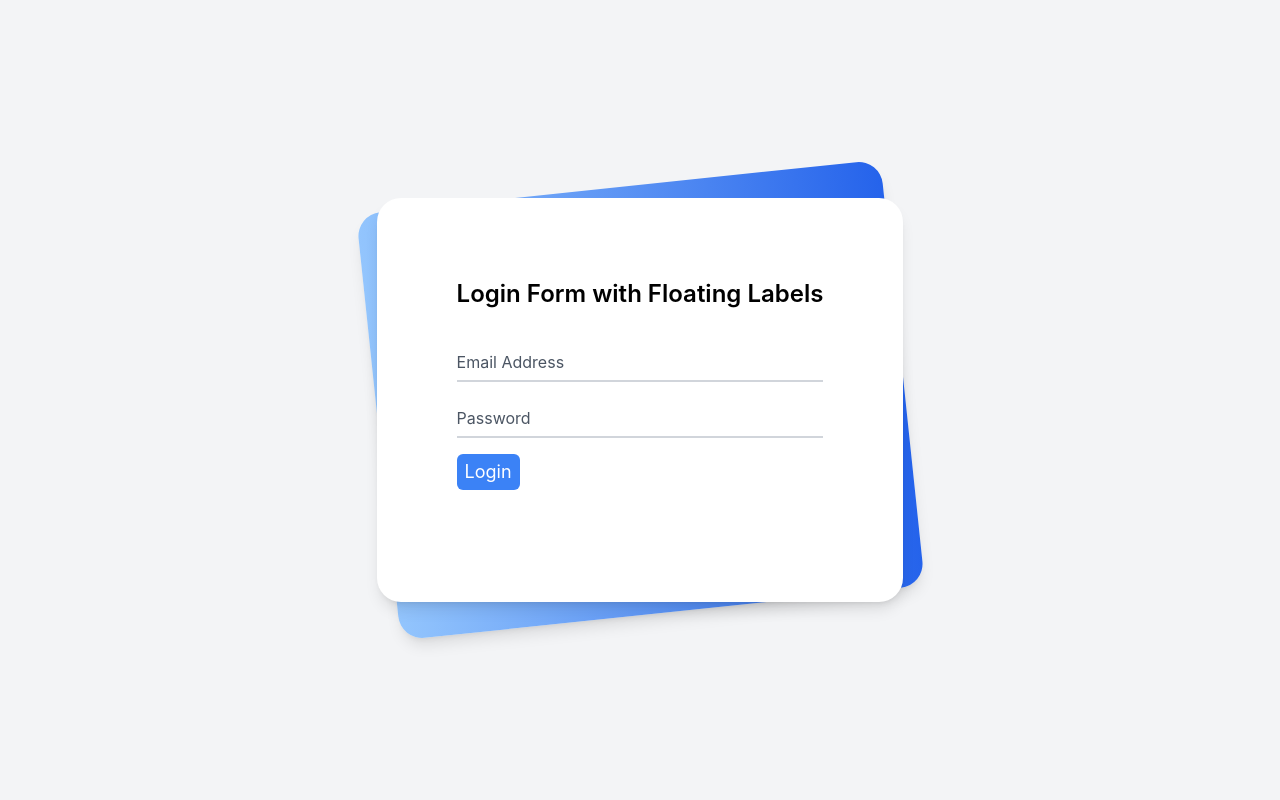
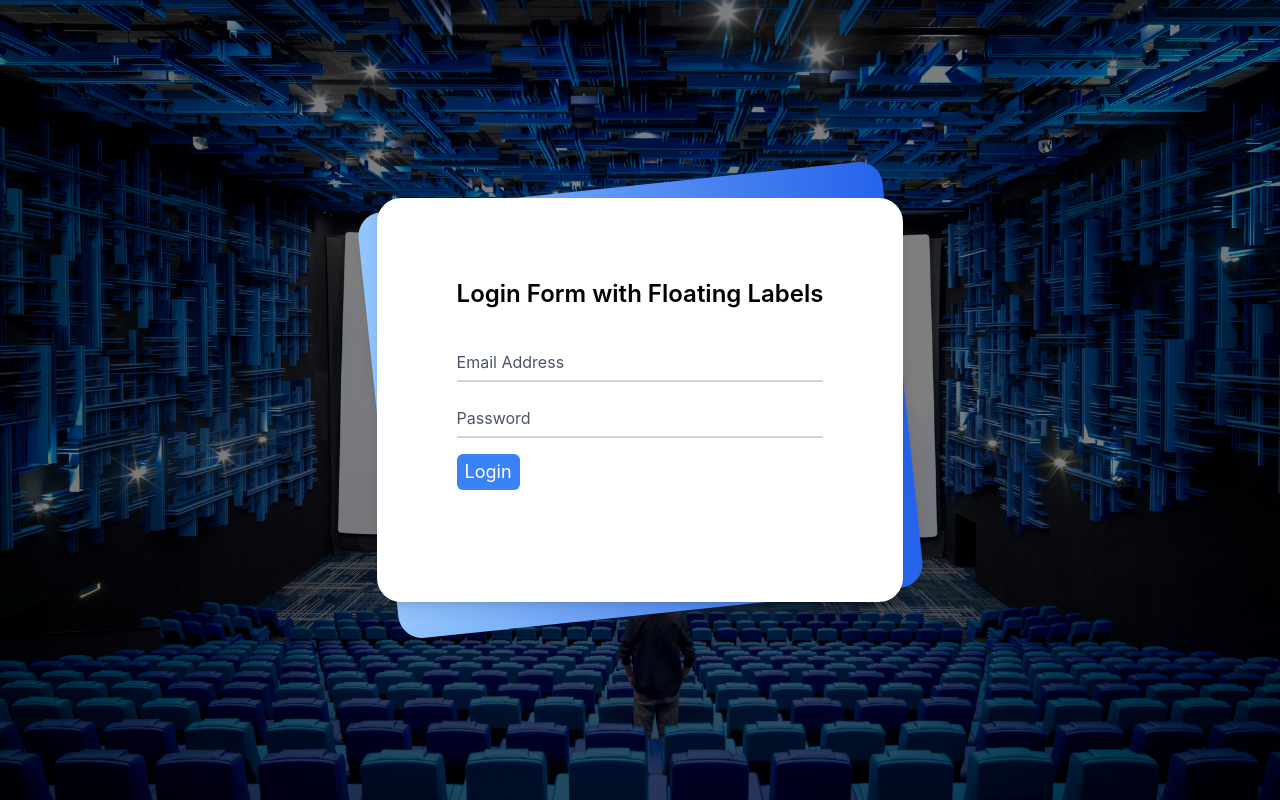
Before and after one commit to farkas1070/MovieSeatTrackerApp, a React (Create React App) app in the folder movieseattracker/: page /Login in a window 1280 px wide. Built offline with nearby package versions, Linux system fonts and the light colour scheme.

Commit message:
added login

```diff
--- a/movieseattracker/package.json
+++ b/movieseattracker/package.json
@@ -11,6 +11,7 @@
     "react-dom": "^18.2.0",
     "react-router-dom": "^6.16.0",
     "react-scripts": "5.0.1",
+    "react-toastify": "^9.1.3",
     "web-vitals": "^2.1.4"
   },
   "scripts": {
--- a/movieseattracker/src/Views/Login/Login.js
+++ b/movieseattracker/src/Views/Login/Login.js
@@ -1,9 +1,58 @@
-import React from "react";
-import { signInWithEmailAndPassword ,onAuthStateChanged} from "firebase/auth";
+import React, { useState } from "react";
+import { signInWithEmailAndPassword, onAuthStateChanged } from "firebase/auth";
+import Loginpic from "../../Assets/Login/Login.jpg";
+import { useNavigate } from "react-router-dom";
+import { auth } from "../../firebase-config";
+import { toast } from "react-toastify";
+import "react-toastify/dist/ReactToastify.css";
 const Login = () => {
+  const [email, setEmail] = useState("");
+  const [password, setPassword] = useState("");
+
+  const handleEmailChange = (event) => setEmail(event.target.value);
+  const handlePasswordChange = (event) => setPassword(event.target.value);
+
+  const navigate = useNavigate();
+  const handleNavigateClick = () => navigate("/Home");
+
+  const showToast = () => {
+    toast.error("Wrong Password, or User doesn't exist"); // Show a success toast
+  };
+
+  const loginUser = async () => {
+    try {
+      await signInWithEmailAndPassword(auth, email, password);
+      handleNavigateClick();
+    } catch (error) {
+      if (error) {
+        showToast()
+      }
+    }
+  };
   return (
-    <div class="min-h-screen bg-gray-100 py-6 flex flex-col justify-center sm:py-12">
-      <div class="relative py-3 sm:max-w-xl sm:mx-auto">
+    <div
+      style={{
+        backgroundImage: `url(${Loginpic})`,
+        backgroundSize: "cover", // You can adjust these properties as needed
+        backgroundRepeat: "no-repeat",
+        backgroundPosition: "center",
+        position: "relative", // Make sure the parent div is relative
+      }}
+      class="min-h-screen  py-6 flex flex-col justify-center sm:py-12 items-center"
+    >
+      <div
+        style={{
+          position: "absolute",
+          top: 0,
+          left: 0,
+          width: "100%",
+          height: "100%",
+
+          backgroundColor: "rgba(0, 0, 0, 0.5)", // Adjust the opacity (0.5 for 50% darkness)
+        }}
+        className="flex items-center justify-center"
+      >
+        <div class="relative py-3 sm:max-w-xl sm:mx-auto ">
           <div class="absolute inset-0 bg-gradient-to-r from-blue-300 to-blue-600 shadow-lg transform -skew-y-6 sm:skew-y-0 sm:-rotate-6 sm:rounded-3xl"></div>
           <div class="relative px-4 py-10 bg-white shadow-lg sm:rounded-3xl sm:p-20">
             <div class="max-w-md mx-auto">
@@ -20,6 +69,8 @@ const Login = () => {
                       id="email"
                       name="email"
                       type="text"
+                      value={email}
+                      onChange={handleEmailChange}
                       class="peer placeholder-transparent h-10 w-full border-b-2 border-gray-300 text-gray-900 focus:outline-none focus:borer-rose-600"
                       placeholder="Email address"
                     />
@@ -36,6 +87,8 @@ const Login = () => {
                       id="password"
                       name="password"
                       type="password"
+                      value={password}
+                      onChange={handlePasswordChange}
                       class="peer placeholder-transparent h-10 w-full border-b-2 border-gray-300 text-gray-900 focus:outline-none focus:borer-rose-600"
                       placeholder="Password"
                     />
@@ -47,9 +100,17 @@ const Login = () => {
                     </label>
                   </div>
                   <div class="relative">
-                  <button class="bg-blue-500 text-white rounded-md px-2 py-1">
+                    <button
+                      type="button"
+                      onClick={(e) => {
+                        e.preventDefault();
+                        loginUser();
+                      }}
+                      class="bg-blue-500 text-white rounded-md px-2 py-1"
+                    >
                       Login
                     </button>
+                  </div>
                 </div>
               </div>
             </div>
--- a/movieseattracker/src/index.js
+++ b/movieseattracker/src/index.js
@@ -3,11 +3,14 @@ import ReactDOM from 'react-dom/client';
 import './index.css';
 import App from './App';
 import reportWebVitals from './reportWebVitals';
+import { ToastContainer } from "react-toastify";
+import "react-toastify/dist/ReactToastify.css";
 
 const root = ReactDOM.createRoot(document.getElementById('root'));
 root.render(
   <React.StrictMode>
     <App />
+    <ToastContainer />
   </React.StrictMode>
 );
 
```
Also changed, not shown: movieseattracker/src/Assets/Login/Login.jpg (added), 1 other file (tests, documents, lock files or other folders). Lines whose indentation alone changed are shown as unchanged.
